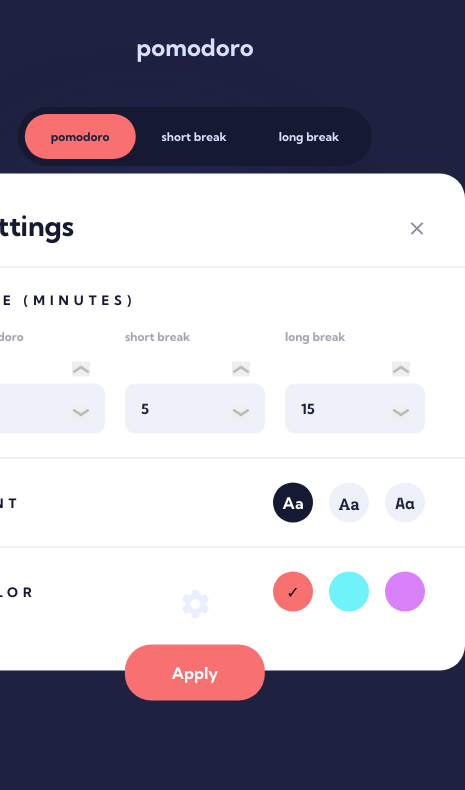
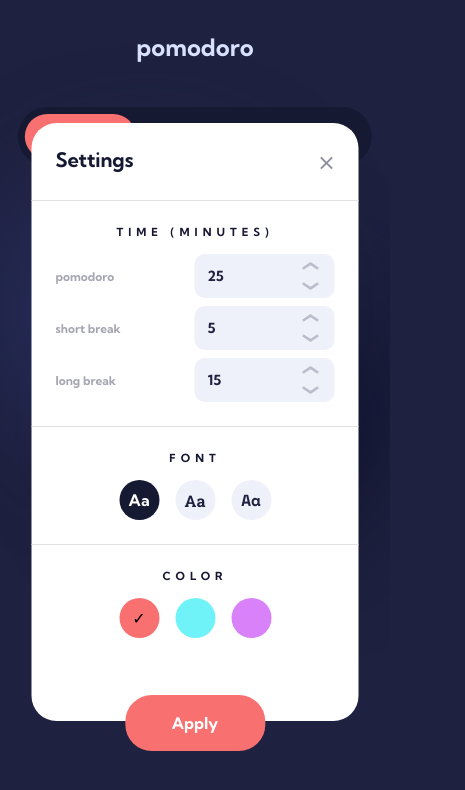
Before and after one commit to yodakit/pomodoro-timer, a plain HTML site: page index.html in a window 390 px wide. Shown: the whole page, 465 px wide, since content can reach past the window. Drawn offline with Linux system fonts and the light colour scheme.

Commit message:
adaptive modal

```diff
--- a/css/style.css
+++ b/css/style.css
@@ -107,6 +107,7 @@
 }
 
 .modal {
+  z-index: 100;
   position: absolute;
   width: 540px;
   padding: 34px 0 59px 0;
@@ -199,6 +200,7 @@
 }
 .number-minus, .number-plus {
   border: none;
+  background-color: transparent;
   position: absolute;
 }
 .number-plus {
@@ -317,6 +319,64 @@
   }
 }
 
+@media (max-width: 600px) {
+  .modal {
+    width: 327px;
+    padding: 24px 0;
+  }
+  .modal__header {
+    padding: 0 24px 28px 24px;
+  }
+  .modal__title {
+    font-size: 1.25rem;
+  }
+  .modal__subtitle {
+    font-size: 0.7rem;
+    text-align: center;
+    margin-bottom: 15px;
+  }
+  .time {
+    padding: 24px;
+  }
+  .time__wrapper {
+    flex-direction: column;
+  }
+  .time__item {
+    display: flex;
+    justify-content: space-between;
+    align-items: center
+  }
+  .time__item:not(:last-child) {
+    margin-bottom: 8px;
+  }
+  .time__subtitle {
+    margin: 0;
+  }
+  .time__input {
+    padding: 13px 0 13px 13px;
+  }
+  .number-plus {
+    top: 8%;
+  }
+  .number-minus {
+    bottom: 8%;
+  }
+  .font {
+    padding: 24px;
+    flex-direction: column;
+  }
+  .color {
+    padding: 24px 24px 59px 24px;
+    flex-direction: column;
+  }
+  .modal__button {
+    bottom: -5%;
+  }
+  .modal__button:hover {
+    opacity: 1;
+  }
+}
+
 @media (max-width: 450px) {
   body {
     padding: 32px 0 15px 0;
@@ -348,10 +408,10 @@
     cy: 125px;
     r: 118px;
   }
-  .time {
+  .timer__time {
     font-size: 4.5rem;
   }
-  .time__button {
+  .timer__button {
     font-size: 0.875rem;
   }
   .settings {
```
